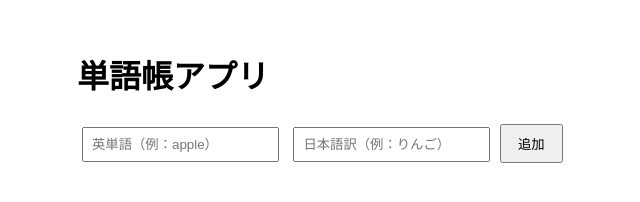
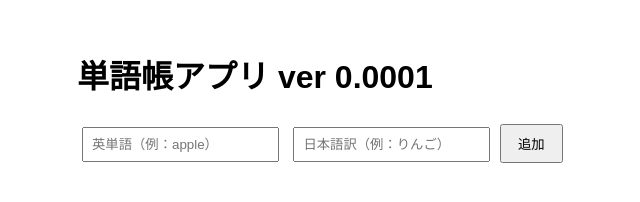
Before and after one commit to Yukina15/workbook-app, a plain HTML site: page index.html in a window 1280 px wide. Shown: the whole page, without its empty margins (313-953 px from the left). Drawn offline with Linux system fonts and the light colour scheme.

Commit message:
first commit

```diff
--- a/index.html
+++ b/index.html
@@ -9,7 +9,7 @@
     <link rel="mainfest" href="mainfest.join"/>
 </head>
 <body>
-    <h1>単語帳アプリ</h1>
+    <h1>単語帳アプリ ver 0.0001</h1>
 
     <input type="text" id="english" placeholder="英単語（例：apple）"/>
     <input type="text" id="japanese" placeholder="日本語訳（例：りんご）"/>
```
